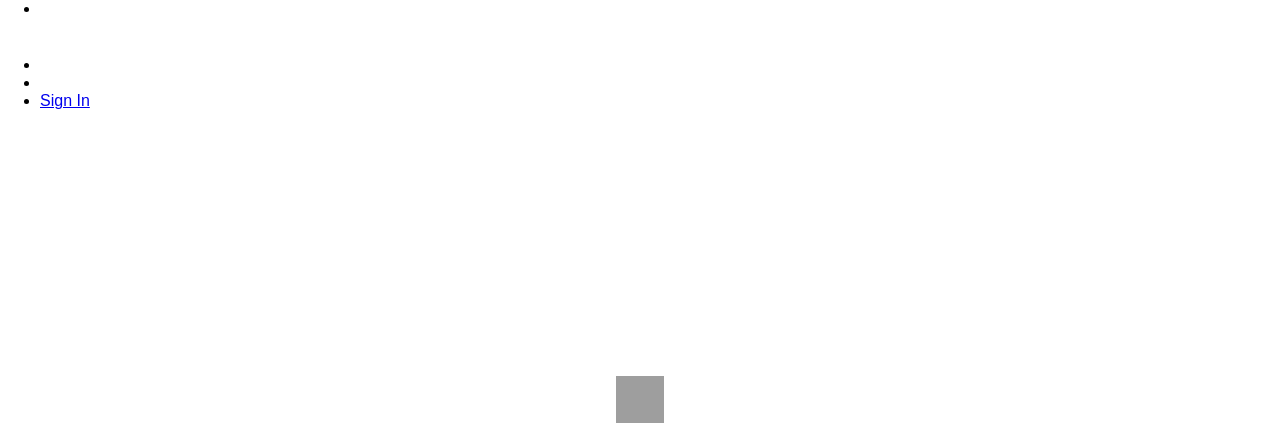
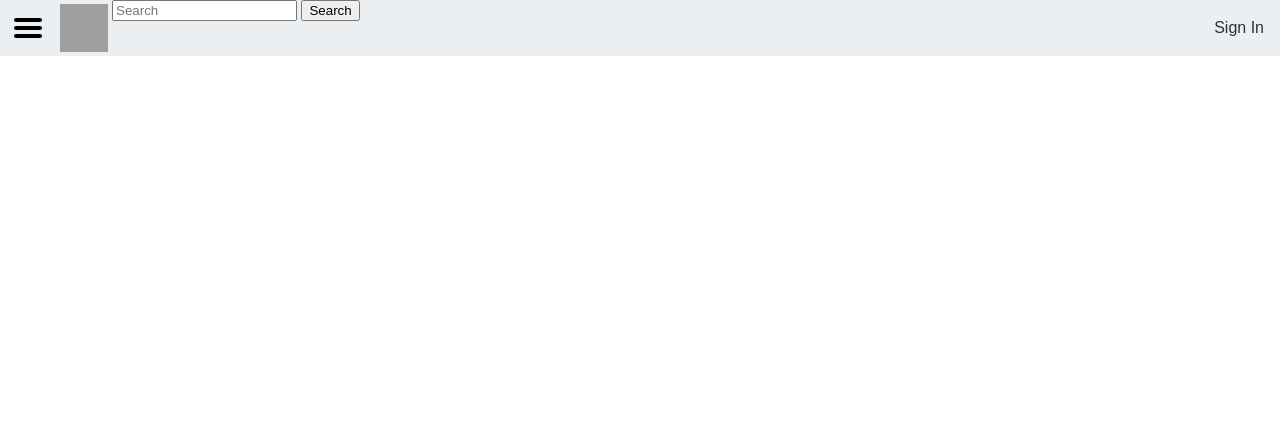
Before and after one commit to suryaavala/Stellartube, a Flask app: page / in a window 1280 px wide. Shown: the top 423 px of the page. After the commit the page ends 56 px from the top, so only its background shows below. Run offline with Flask 2, Linux system fonts and the light colour scheme; data that the repository does not hold is empty; some libraries are stand-ins or nearby versions; grey boxes are pictures that could not be loaded.

Commit message:
Added search bar to top navigation bar

```diff
--- a/app/templates/base_nav.html
+++ b/app/templates/base_nav.html
@@ -1,45 +1,49 @@
 {% extends "base.html" %}
 {% block topnav %}
-    <ul class="container-topnav">
-        <li id="topnav-menu">
+    <div class="topnav">
+        <div id="topnav-menu" class="nav-element">
             <a href="javascript:void(0)" onclick="openSideNav()">
                 <img src="{{ url_for('static', filename='images/topbar_menu_icon.svg') }}"/>
             </a>
-        </li>
-        <li id="topnav-logo">
+        </div>
+        <div id="topnav-logo" class="nav-element">
             <a href="{{ url_for('index') }}">
                 <img src="{{ url_for('static', filename='images/blockmart_logo.svg') }}"/>
             </a>
-        </li>
-        <li>
-            <div id="topnav-search"></div>
-        </li>
+        </div>
+        <div id="topnav-search" class="nav-element">
+            <form action="" method="POST" name="search">
+                {{ search_form.hidden_tag() }}
+                {{ search_form.search_string(placeholder="Search") }}
+                {{ search_form.submit(id="search-submit", value="Search") }}
+            </form>
+        </div>
         <div class="topnav-right">
             {% if current_user.is_authenticated %}
-            <li id="topnav-right-user">
-                <span>Hello, {{ current_user.get_username() }}</span>
-            </li>
-            <li>
+            <div id="topnav-right-user" class="nav-element">
+                <span>Hello, {{ current_user.fname }}</span>
+            </div>
+            <div class="nav-element">
                 <a href="{{ url_for('logout') }}">Logout</a>
-            </li>
+            </div>
             {% else %}
-            <li>
+            <div class="nav-element">
                 <a href="{{ url_for('signin') }}">Sign In</a>
-            </li>
+            </div>
             {% endif %}
         </div>
-    </ul>
+    </div>
 {% endblock %}
 {% block sidenav %}
     <div id="sidenav" class="container-sidenav">
         <a href="javascript:void(0)" class="sidenav-close-button" onclick="closeSideNav()">x</a>
         <a href="{{ url_for('index') }}">Home</a>
-        {% if current_user.is_authenicated %}
-        <a href="javascript:void(0)">Upload</a>
-        <a href="javascript:void(0)">My Videos</a>
-        <a href="javascript:void(0)">Purchases</a>
+        {% if current_user.is_authenticated %}
+        <a href="javascript:void(0)">My Profile</a>
+        <a href="{{ url_for('upload') }}">Upload Video</a>
+        <a href="javascript:void(0)">Library</a>
         {% endif %}
-        <a href="javascript:void(0)">Help</a>
+        {# <a href="javascript:void(0)">Help</a> #}
     </div>
     <script>
         function openSideNav() {
```
